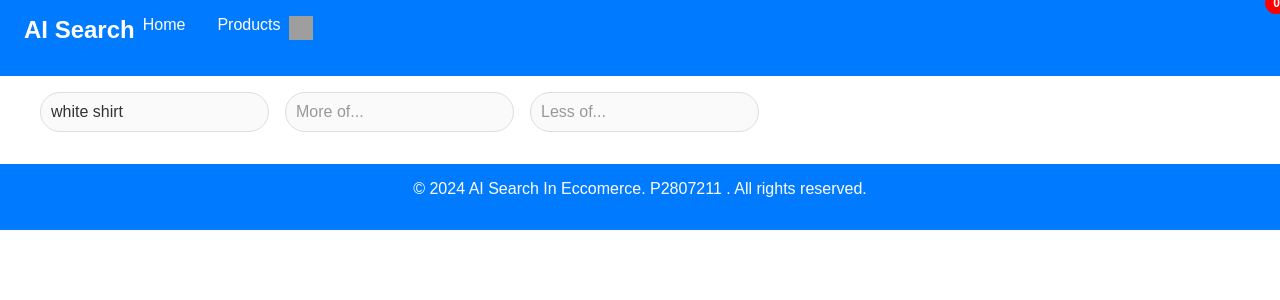
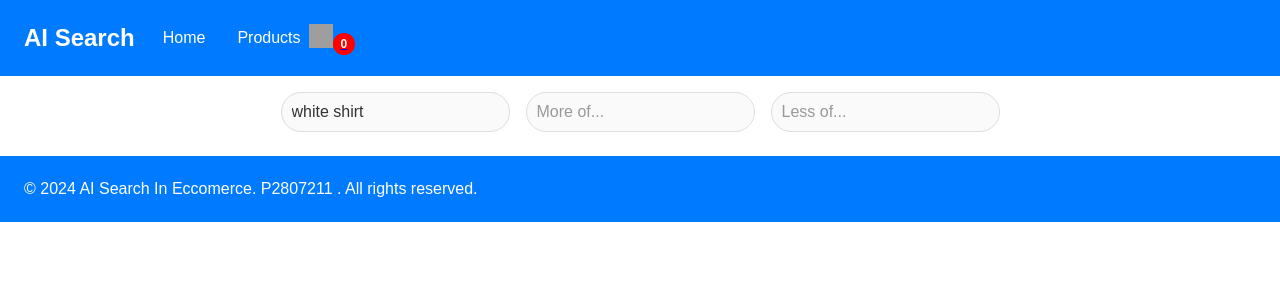
Before and after one commit to erinoggz/ai-search, a Python web app: template templates/index.html in a window 1280 px wide. Shown: the top 300 px of the page. Run offline with Jinja, Linux system fonts and the light colour scheme; the template is opened without the code that fills it, so the values that code supplies are empty; grey boxes are pictures that could not be loaded.

Commit message:
adjust styles

```diff
--- a/static/styles.css
+++ b/static/styles.css
@@ -36,6 +36,7 @@ body {
   color: #fff;
   text-decoration: none;
   font-weight: bold;
+  margin-right: 20px
 }
 
 .nav-links {
@@ -72,9 +73,6 @@ body {
 }
 
 .cart-count {
-  position: absolute;
-  top: -8px;
-  right: -8px;
   background-color: #ff0000;
   color: #fff;
   border-radius: 50%;
@@ -98,6 +96,7 @@ main {
   gap: 16px;
   max-width: 1200px;
   width: 100%;
+  justify-content: center
 }
 
 .search-bar input[type="text"] {
@@ -201,8 +200,6 @@ main {
 .container {
   display: flex;
   flex-wrap: wrap;
-  justify-content: center;
   margin: 0.5rem;
-  margin-top: 0;
-  margin-bottom: 1rem;
+  align-items: center
 }
```
